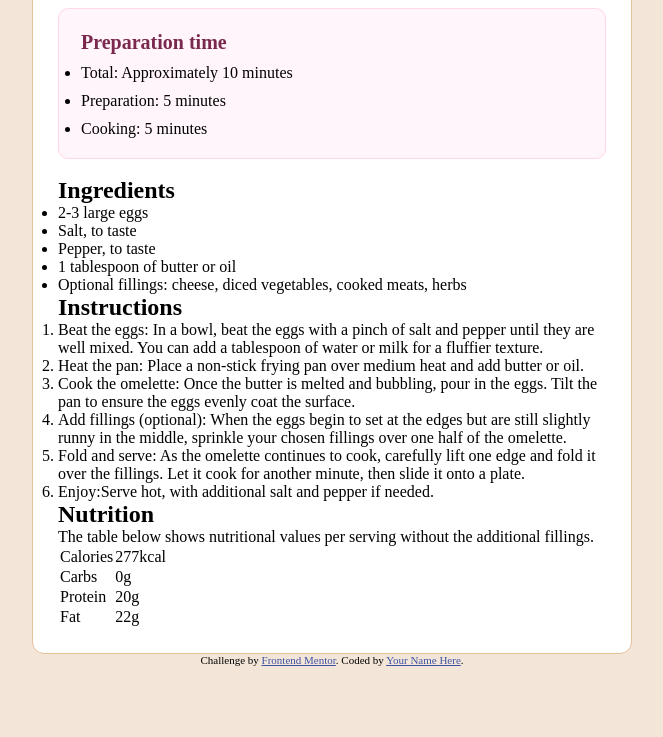
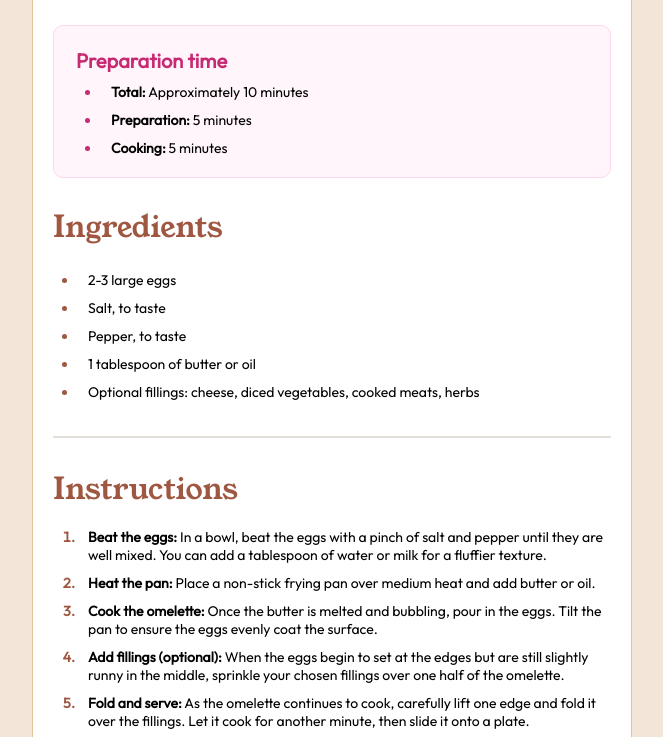
Before and after one commit to Vivek13130/Recipe-page-FM-challenge, a plain HTML site: page index.html in a window 1280 px wide. Shown: the part 545-1282 px from the top of the page, without its empty margins (308-971 px from the left). Before the commit the page ends 1211 px from the top, so only its background shows below. Drawn offline with Linux system fonts and the light colour scheme.

Commit message:
2nd commit
did significant changes in css

```diff
--- a/index.html
+++ b/index.html
@@ -12,6 +12,10 @@
       href="./assets/images/favicon-32x32.png"
     />
     <link rel="stylesheet" href="style.css" />
+    <link rel="preconnect" href="https://fonts.googleapis.com">
+    <link rel="preconnect" href="https://fonts.gstatic.com" crossorigin>
+    <link href="https://fonts.googleapis.com/css2?family=Inter:wght@100..900&family=Young+Serif&display=swap" rel="stylesheet">
+    <link rel="stylesheet" href="https://fonts.googleapis.com/css2?family=Outfit">
     <title>Frontend Mentor | Recipe page</title>
 
     <!-- Feel free to remove these styles or customise in your own stylesheet 👍 -->
@@ -42,7 +46,7 @@
       </p>
 
       <div id="preparation">
-        <h3 class="headings">Preparation time</h3>
+        <h3 >Preparation time</h3>
         <ul>
           <li><span>Total:</span> Approximately 10 minutes</li>
           <li><span>Preparation:</span> 5 minutes</li>
@@ -62,6 +66,8 @@
           </li>
         </ul>
       </div>
+
+      <div class="bb"></div>
 
       <div id="instructions">
         <h2 class="heading">Instructions</h2>
@@ -98,6 +104,8 @@
         </ol>
       </div>
 
+      <div class="bb"></div>
+
       <div id="nutrition">
         <h2 class="heading">Nutrition</h2>
 
@@ -109,22 +117,22 @@
         <table>
           <tr>
             <td>Calories</td>
-            <td>277kcal</td>
+            <td class="value">277kcal</td>
           </tr>
 
           <tr>
             <td>Carbs</td>
-            <td>0g</td>
+            <td class="value">0g</td>
           </tr>
 
           <tr>
             <td>Protein</td>
-            <td>20g</td>
+            <td class="value">20g</td>
           </tr>
 
           <tr>
             <td>Fat</td>
-            <td>22g</td>
+            <td class="value">22g</td>
           </tr>
         </table>
       </div>
@@ -134,7 +142,7 @@
       Challenge by
       <a href="https://www.frontendmentor.io?ref=challenge" target="_blank"
         >Frontend Mentor</a
-      >. Coded by <a href="#">Your Name Here</a>.
+      >. Coded by <a href="#">Vivek</a>.
     </div>
   </body>
 </html>
--- a/style.css
+++ b/style.css
@@ -2,7 +2,10 @@
     box-sizing: border-box;
     padding: 0;
     margin: 0;
-    /* border: 1px solid red; */
+    /* border: 1px solid rgb(0, 149, 10); */
+
+    font-family: 'Outfit', sans-serif;
+    font-size: 14px;
 }
 
 body{
@@ -14,10 +17,24 @@ body{
     padding-top: 10%;
 }
 
+.heading{
+    font-family: 'Young Serif', sans-serif;
+    color: hsl(14, 42%, 44%);
+    margin: 18px 0px ;
+    font-size: 30px;
+    font-weight: 400;
+}
+
+.bb{
+    border-bottom: 2px solid hsl(30, 18%, 87%);
+    margin: 30px 0px;
+}
+
 main{
     max-width: 600px;
     min-width: 370px;
-    padding: 25px;
+    margin: 15px;
+    padding: 20px;
     border-radius: 12px;
     background-color: white;
     border: 1px solid hsl(31, 60%, 75%);
@@ -26,22 +43,32 @@ main{
 #img img{
     width: 100%;
     border-radius: 10px;
+    border: 1px solid hsl(31, 100%, 90%);
 }
 
 h1{
     font-size: 35px;
+    font-family: 'Young Serif', sans-serif;
     margin: 16px 0px ;
+}
+
+p{
+    margin-bottom: 20px;
 }
 
 
 #preparation{
     border: 1px solid hsl(329, 100%, 92%);
     background-color: hsl(330, 100%, 98%) ;
-    margin: 18px 0px;
+    margin: 28px 0px;
     padding: 22px 0px 0px 22px;
-    /* line-height: 48px; */
     border-radius: 10px;
 }
+
+#preparation li::marker{
+    color:hsl(332, 65%, 47%) ;
+}
+
 
 #preparation  *{
     padding-bottom: 10px;
@@ -49,5 +76,55 @@ h1{
 
 #preparation h3{
     font-size: 20px;
-    color: hsl(332, 51%, 32%) ;
+    font-weight: 700;
+    color: hsl(332, 65%, 47%) ;
 }
+
+span{
+    font-weight: 800;
+}
+
+ul, ol{
+    margin-left: 25px;
+}
+li{
+    padding-left: 10px;
+}
+
+li::marker{
+    color: hsl(14, 42%, 44%);
+    padding-left: 10px;
+    font-weight: 800;
+}
+
+#instructions li{
+    padding-bottom: 10px;
+}
+
+#ingreadients li{
+    line-height: 28px;
+}
+
+table{
+    width: 100%;
+    border-collapse: collapse;
+}
+
+tr{
+    line-height: 38px;
+
+}
+
+tr:not(:last-child){
+    border-bottom: 2px solid hsl(30, 18%, 87%);
+}
+
+td{
+    width: 50%;
+    padding-left: 3%;
+}
+
+.value{
+    font-weight: 700;
+    color: hsl(14, 42%, 44%);
+}
```
